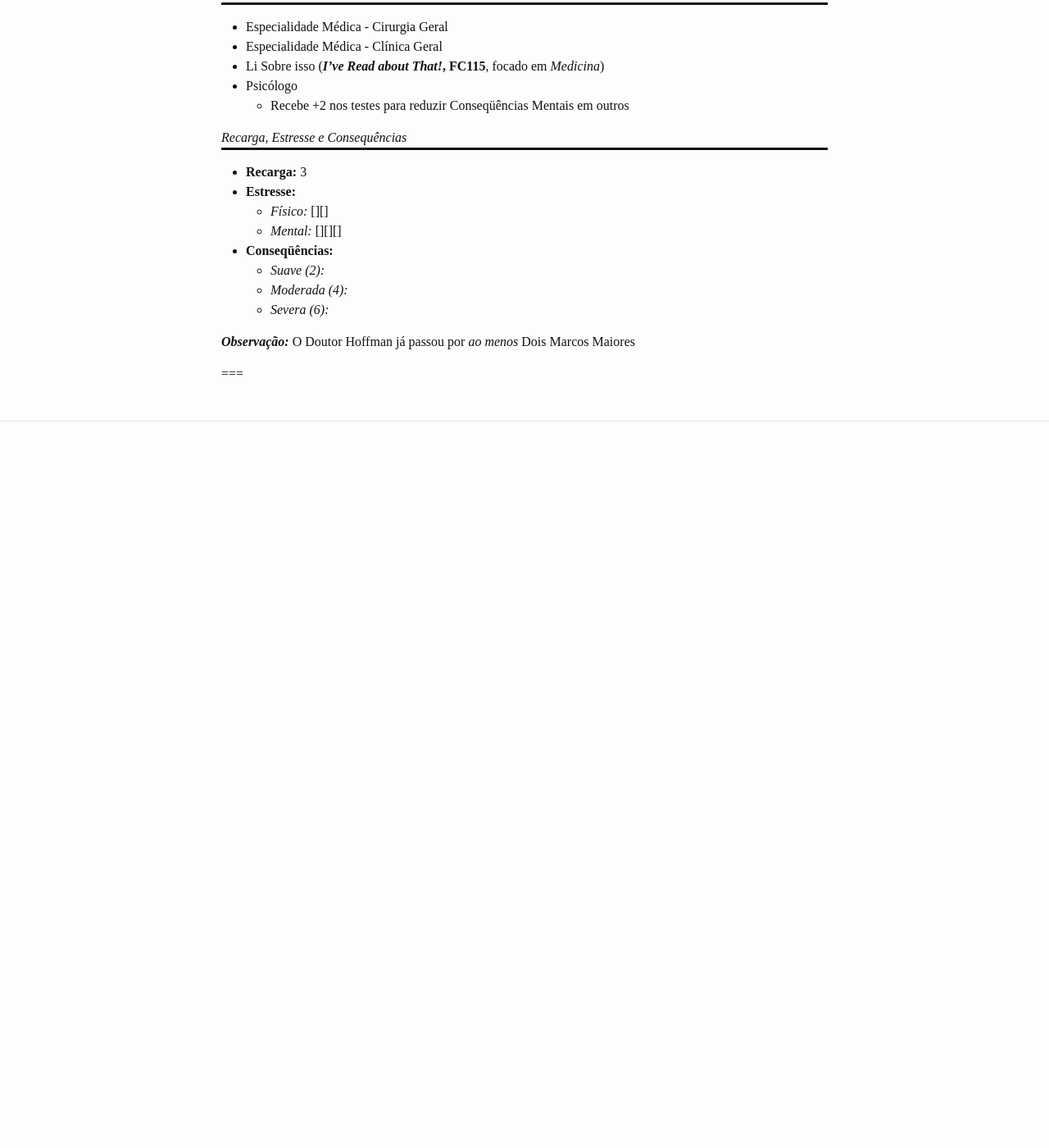
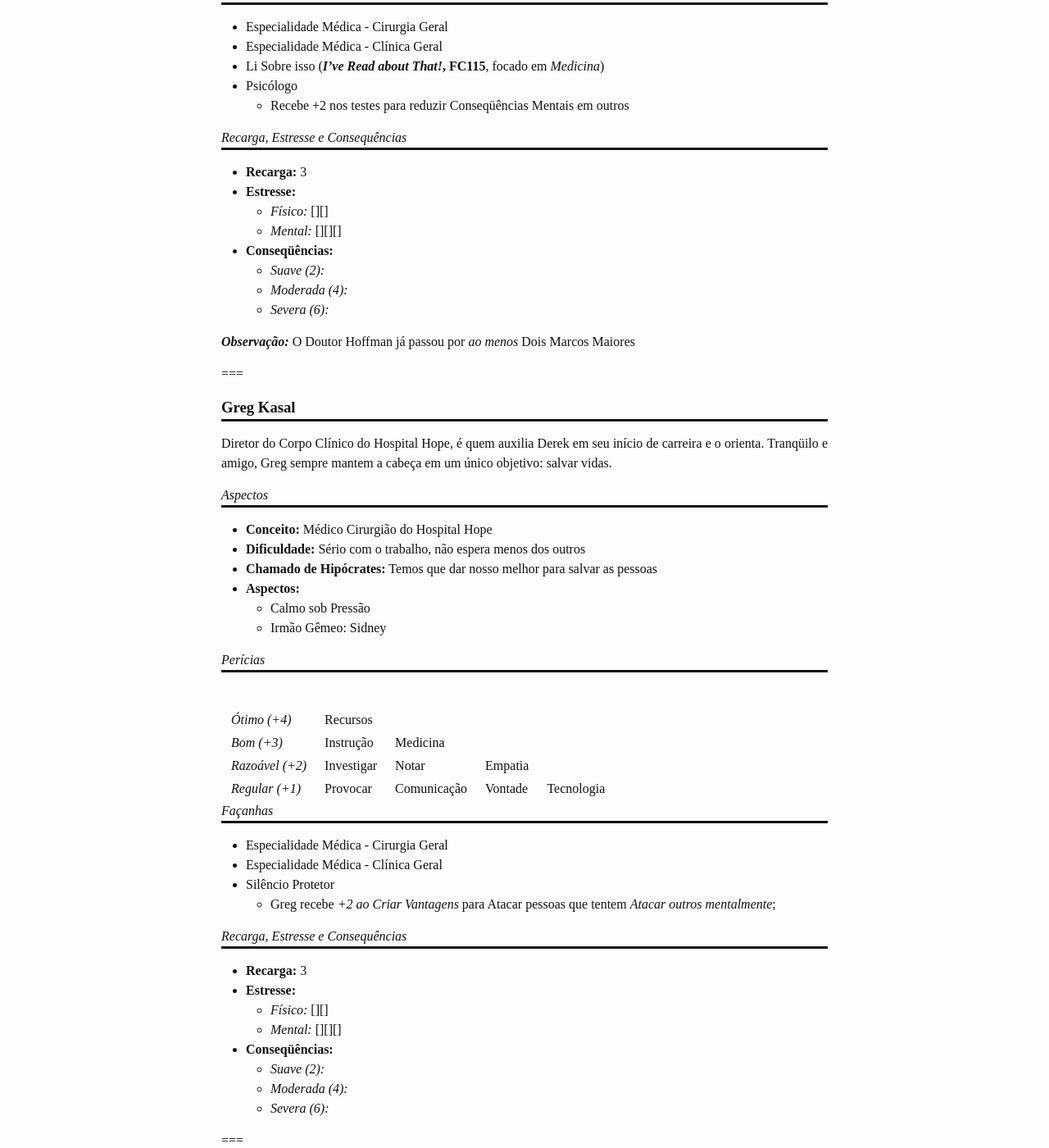
Before and after one commit to fabiocosta0305/fabiocosta0305.github.io-old, a Jekyll site: the page built from _posts/2015-05-21-DestinoDaCaduceus-personagens.md, in a window 1280 px wide and 1400 px high, scrolled down 2975 px. Shown: the whole window at 82% size. Built offline with Jekyll 4.4.1, drawn with Linux system fonts in a browser that asks for light colours; some web fonts are replaced; Markdown is read by kramdown in place of the engine named in the settings; before the commit the page ends 3594 px from its top, so only the background shows below that; some of the changed text lies outside the part shown.

Commit message:
Adicionando Sidney Kasal aos Personagens do Destino da Caduceus

```diff
--- a/_posts/2015-05-21-DestinoDaCaduceus-personagens.md
+++ b/_posts/2015-05-21-DestinoDaCaduceus-personagens.md
@@ -116,8 +116,8 @@ Afastado das cirurgias por vontade própria, após “o acidente”, Hoffman tam
 |----------------|------------|-------------|------------|-------------|
 |*Ótimo (+4)*    | Medicina   |             |            |             |
 |*Bom (+3)*      | Instrução  | Patologia   |            |             |
-|*Razoável (+2)* | Investigar | Notar       | Instrução  |             |
-|*Regular (+1)*  | Empatia    | Comunicação | Vontade    | Tecnoplogia |
+|*Razoável (+2)* | Investigar | Notar       | Recursos   |             |
+|*Regular (+1)*  | Empatia    | Comunicação | Vontade    | Tecnologia  |
 
 #### Façanhas
 
@@ -141,3 +141,45 @@ Afastado das cirurgias por vontade própria, após “o acidente”, Hoffman tam
 __*Observação:*__ O Doutor Hoffman já passou por *ao menos* Dois Marcos Maiores
 
 ===
+
+### Greg Kasal
+
+Diretor do Corpo Clínico do Hospital Hope, é quem auxilia Derek em seu início de carreira e o orienta. Tranqüilo e amigo, Greg sempre mantem a cabeça em um único objetivo: salvar vidas.
+
+#### Aspectos
+
+- **Conceito:** Médico Cirurgião do Hospital Hope
+- **Dificuldade:** Sério com o trabalho, não espera menos dos outros
+- **Chamado de Hipócrates:** Temos que dar nosso melhor para salvar as pessoas
+- **Aspectos:**
+  - Calmo sob Pressão
+  - Irmão Gêmeo: Sidney
+
+#### Perícias
+
+|                |            |             |            |             |
+|----------------|------------|-------------|------------|-------------|
+|*Ótimo (+4)*    | Recursos   |             |            |             |
+|*Bom (+3)*      | Instrução  | Medicina    |            |             |
+|*Razoável (+2)* | Investigar | Notar       | Empatia    |             |
+|*Regular (+1)*  | Provocar   | Comunicação | Vontade    | Tecnologia  |
+
+#### Façanhas
+
+- Especialidade Médica - Cirurgia Geral
+- Especialidade Médica - Clínica Geral
+- Silêncio Protetor
+  - Greg recebe *+2 ao Criar Vantagens* para Atacar pessoas que tentem *Atacar outros mentalmente*;
+
+#### Recarga, Estresse e Consequências
+
+- **Recarga:** 3
+- **Estresse:**
+  - *Físico:* [][]
+  - *Mental:* [][][]
+- **Conseqüências:**
+  - *Suave (2):*
+  - *Moderada (4):*
+  - *Severa (6):*
+
+===
```
